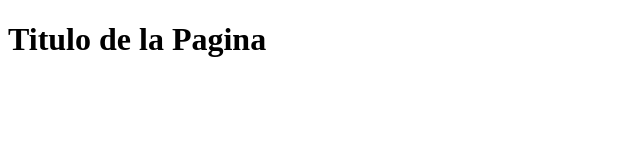
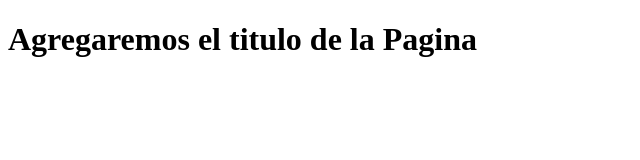
Before and after one commit to AndyPavon/ProyectoWebEmpresaC, a plain HTML site: page index.html in a window 1280 px wide. Shown: the whole page, without its empty margins (0-640 px from the left). Drawn offline with Linux system fonts and the light colour scheme.

Commit message:
Comienzo del Proyecto B

```diff
--- a/index.html
+++ b/index.html
@@ -6,7 +6,7 @@
     <title>Document</title>
 </head>
 <body>
-    <h1>Titulo de la Pagina</h1>
+    <h1>Agregaremos el titulo de la Pagina</h1>
 
 </body>
 </html>
```
